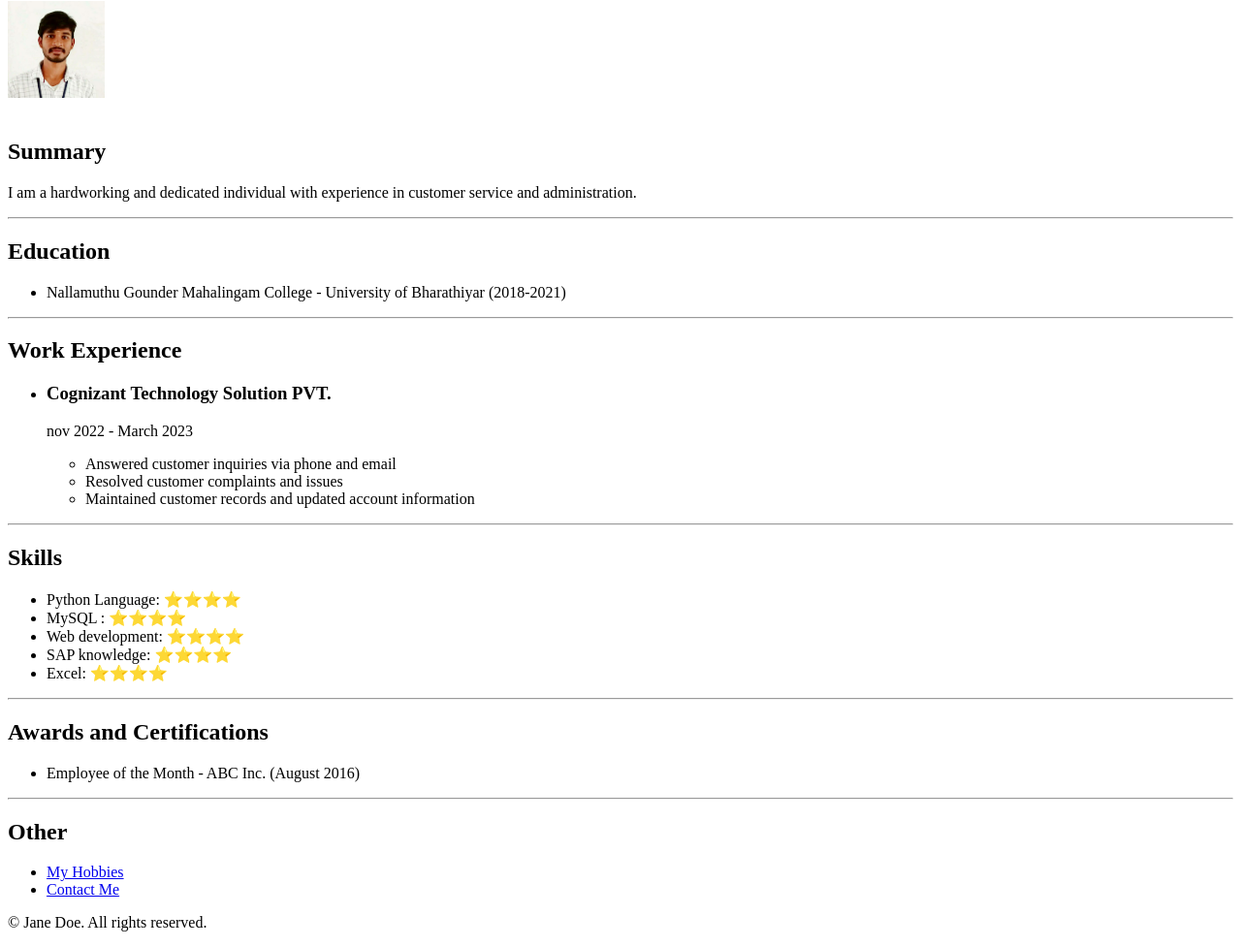
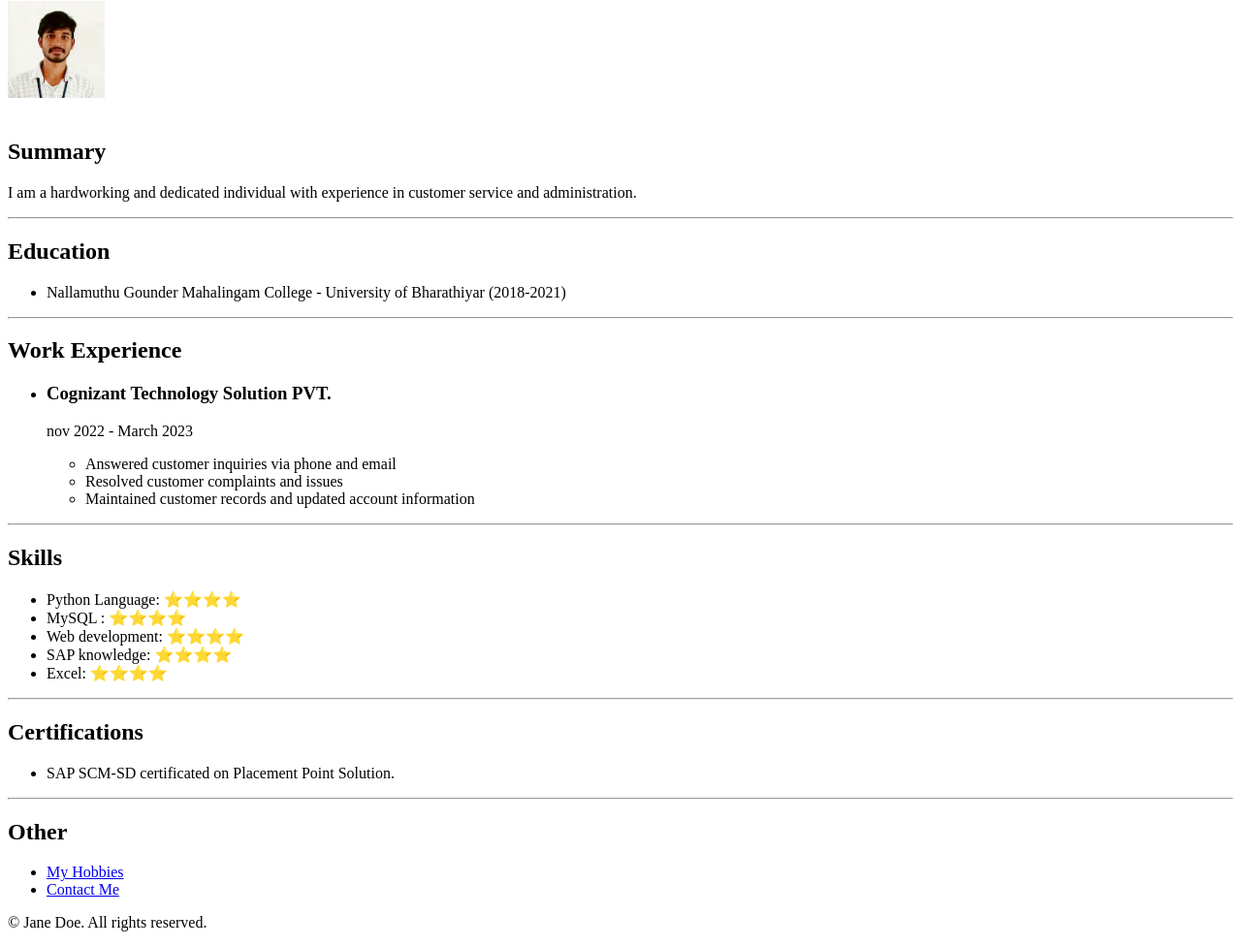
Before and after one commit to Tharunmani/Html, a plain HTML site: page Resume/index.html in a window 1280 px wide. Shown: the part 79-1056 px from the top of the page at 97% size. Drawn offline with Linux system fonts and the light colour scheme.

Commit message:
index.html

```diff
--- a/Resume/index.html
+++ b/Resume/index.html
@@ -41,9 +41,9 @@
             <li>Excel: ⭐️⭐️⭐️⭐️</li>
         </ul>
         <hr>
-        <h2>Awards and Certifications</h2>
+        <h2>Certifications</h2>
         <ul>
-            <li>Employee of the Month - ABC Inc. (August 2016)</li>
+            <li> SAP SCM-SD certificated on Placement Point Solution.</li>
         </ul>
         <hr>
         <h2>Other</h2>
```
